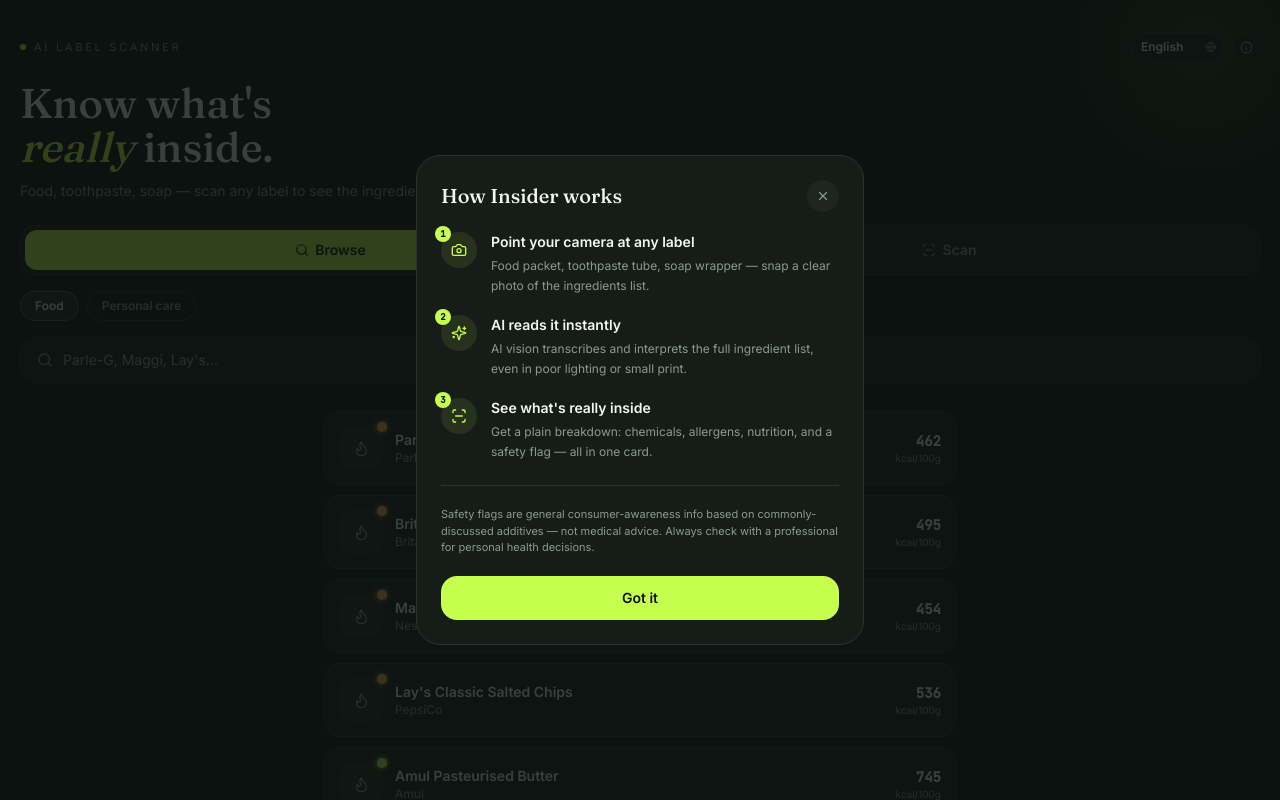
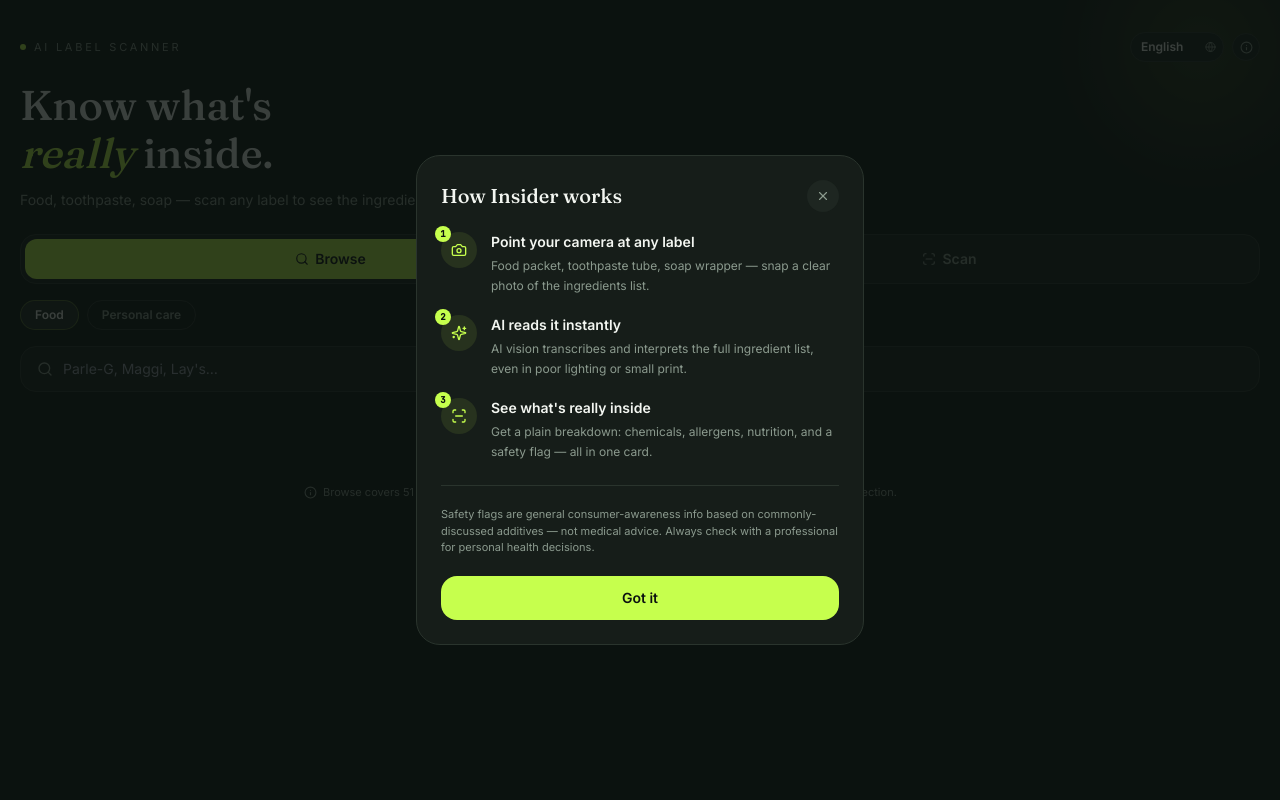
Before and after one commit to Muthurajjeyabal/Ingredient-scanner, a React (Vite) app: page / in a window 1280 px wide. Shown: the top 800 px of the page. Built offline with nearby package versions, Linux system fonts and the light colour scheme; a web font is replaced by a local one.

Commit message:
Add files via upload

```diff
--- a/src/App.jsx
+++ b/src/App.jsx
@@ -821,7 +821,10 @@ If the label truly isn't readable, respond with only: {"error": "Couldn't read t
               </button>
             </div>
           </div>
-          <h1 className="display text-[2.6rem] leading-[1.05]" style={{ color: TEXT }}>
+          <h1
+            className="display leading-[1.15]"
+            style={{ color: TEXT, fontSize: "clamp(1.7rem, 8vw, 2.6rem)", overflowWrap: "break-word", wordBreak: "break-word" }}
+          >
             {t.headline1}<br /><em style={{ color: LIME, fontStyle: "italic" }}>{t.headlineEm}</em> {t.headline2}
           </h1>
           <p className="body-f text-sm mt-3" style={{ color: MUTED }}>
@@ -883,12 +886,13 @@ If the label truly isn't readable, respond with only: {"error": "Couldn't read t
       <main key={view + (selected ? "-detail" : "")} className="px-5 pb-8 max-w-2xl mx-auto animate-fade-in">
         {view === "browse" && !selected && (
           <>
-            {results.length === 0 && (
+            {query.trim() && results.length === 0 && (
               <div className="text-center py-12 body-f" style={{ color: MUTED }}>
                 <p className="text-sm">{t.noMatch}</p>
                 <p className="text-xs mt-1">{t.tryScanHint}</p>
               </div>
             )}
+            {query.trim() && results.length > 0 && (
             <div className="grid gap-2.5">
               {results.map((p, i) => {
                 const { level } = analyzeSafety(p);
@@ -918,6 +922,7 @@ If the label truly isn't readable, respond with only: {"error": "Couldn't read t
                 );
               })}
             </div>
+            )}
           </>
         )}
 
```
